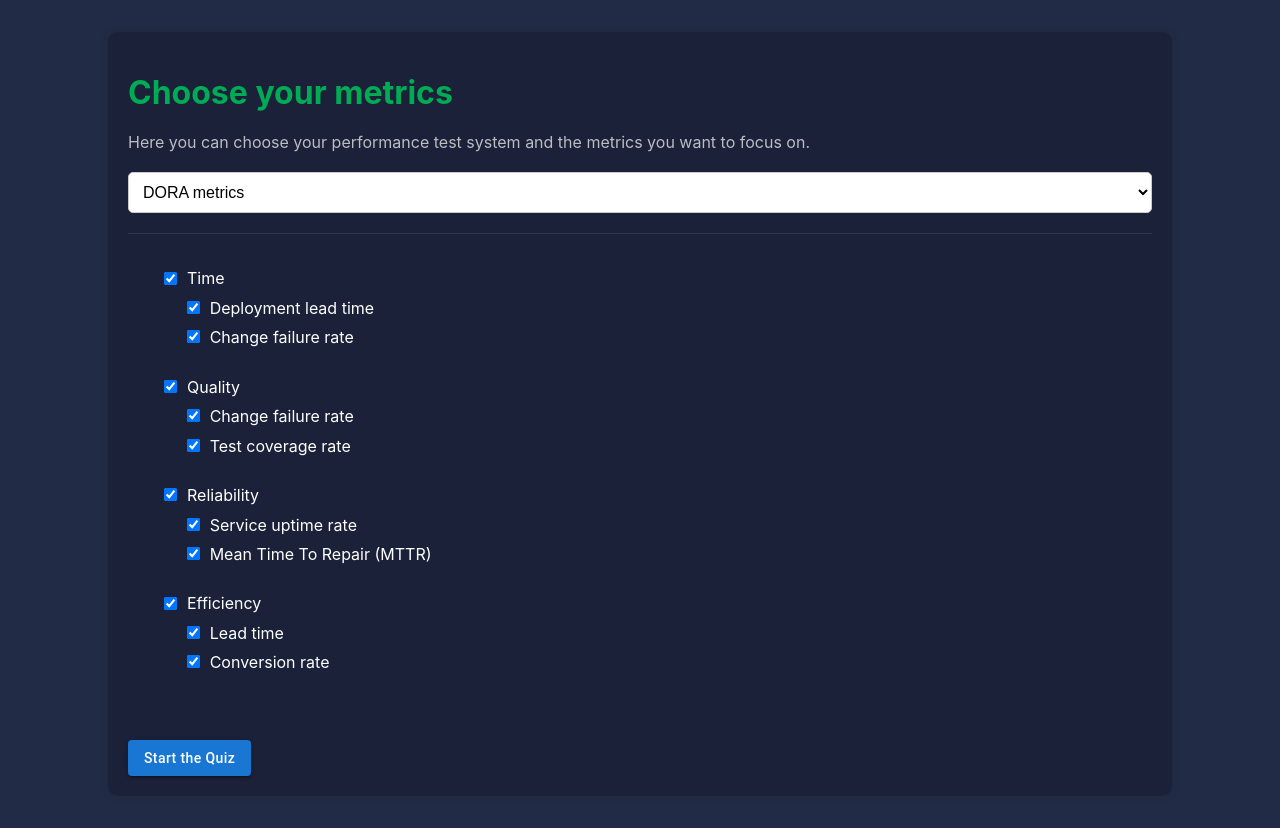
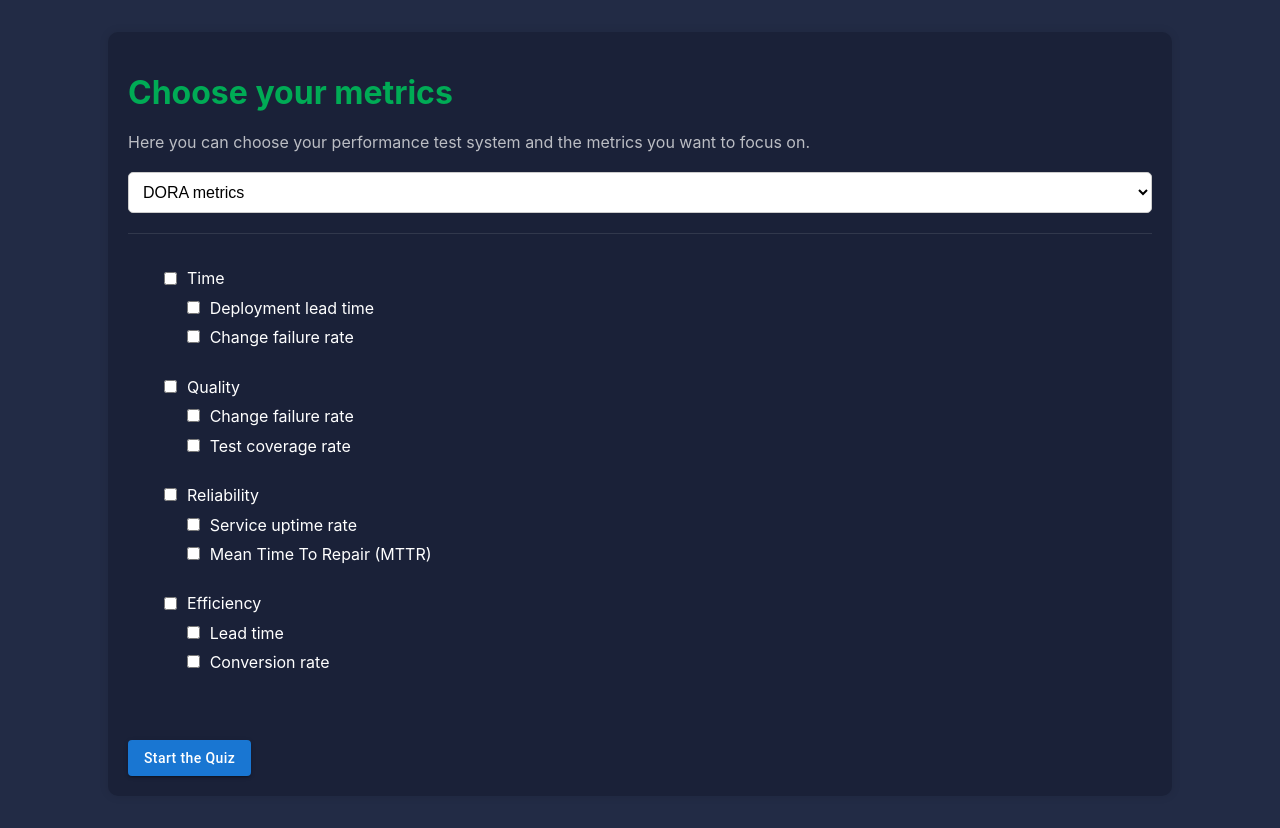
Before and after one commit to raouf-mediaplus/quiztestroject, a React (Create React App) app: page /models in a window 1280 px wide. Built offline with nearby package versions, Linux system fonts and the light colour scheme.

Commit message:
corrected check/uncheck

```diff
--- a/src/components/ModelChoice.js
+++ b/src/components/ModelChoice.js
@@ -18,18 +18,6 @@
   useEffect(() => {
     const initialCheckedCategories = {};
     const initialCheckedMetrics = {};
-
-    // Initialise les états des catégories à cocher
-    modelsData[selected].Categories.forEach((cat) => {
-      initialCheckedCategories[cat.Category] = true;
-    });
-
-    // Initialise les états des métriques à cocher
-    modelsData[selected].Categories.forEach((cat) => {
-      cat.Values.forEach((metric) => {
-        initialCheckedMetrics[metric.Metric] = false;
-      });
-    });
 
     setCheckedCategories(initialCheckedCategories);
     setCheckedMetrics(initialCheckedMetrics);
@@ -59,7 +47,7 @@
       <input
         style={{ marginBottom: "1em", marginTop: "1em" }}
         type="checkbox"
-        checked={checkedCategories[cat.Category] || true}
+        checked={checkedCategories[cat.Category] && true}
         name={cat.Category}
         value={cat.Category}
         onChange={handleCategoryChange}
@@ -70,7 +58,7 @@
           <input
             style={{ marginLeft: "2em", marginBottom: "1em" }}
             type="checkbox"
-            checked={checkedMetrics[metric.Metric] || true}
+            checked={checkedMetrics[metric.Metric] && true}
             name={metric.Metric}
             value={metric.Metric}
             onChange={handleMetricChange}
```
